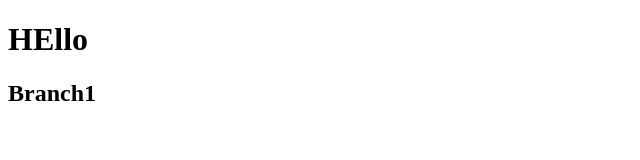
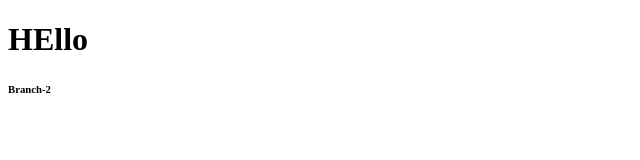
Before and after one commit to Suraj-Dal/demo, a plain HTML site: page index.html in a window 1280 px wide. Shown: the whole page, without its empty margins (0-640 px from the left). Drawn offline with Linux system fonts and the light colour scheme.

Commit message:
branch-2 changes

```diff
--- a/index.html
+++ b/index.html
@@ -4,6 +4,6 @@
 </head>
 <body>
     <h1>HEllo</h1>
-    <h2>Branch1</h2>
+    <h6>Branch-2</h6>
 </body>
 </html>
```
